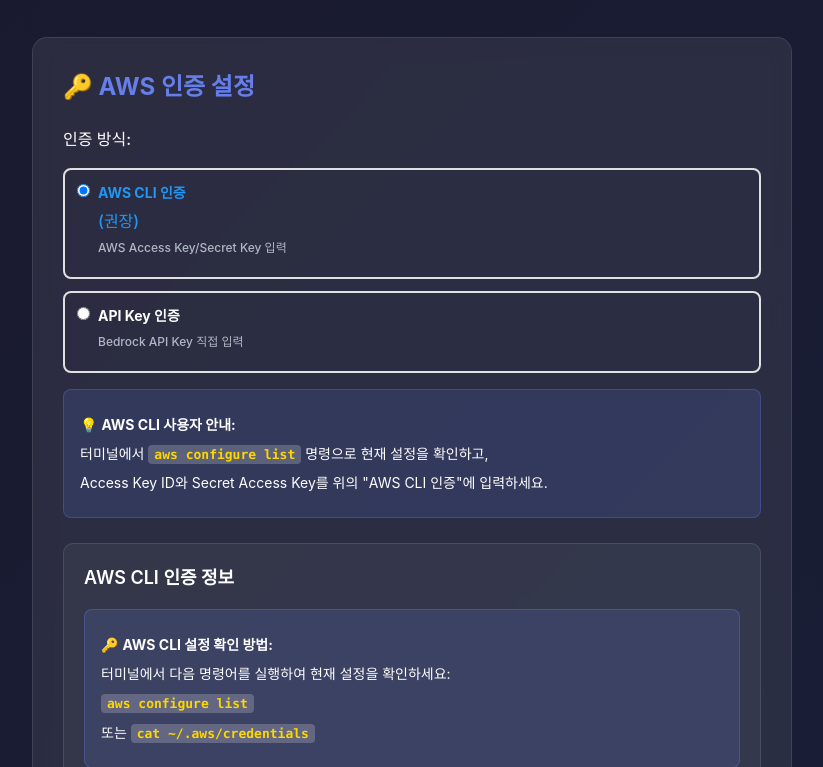
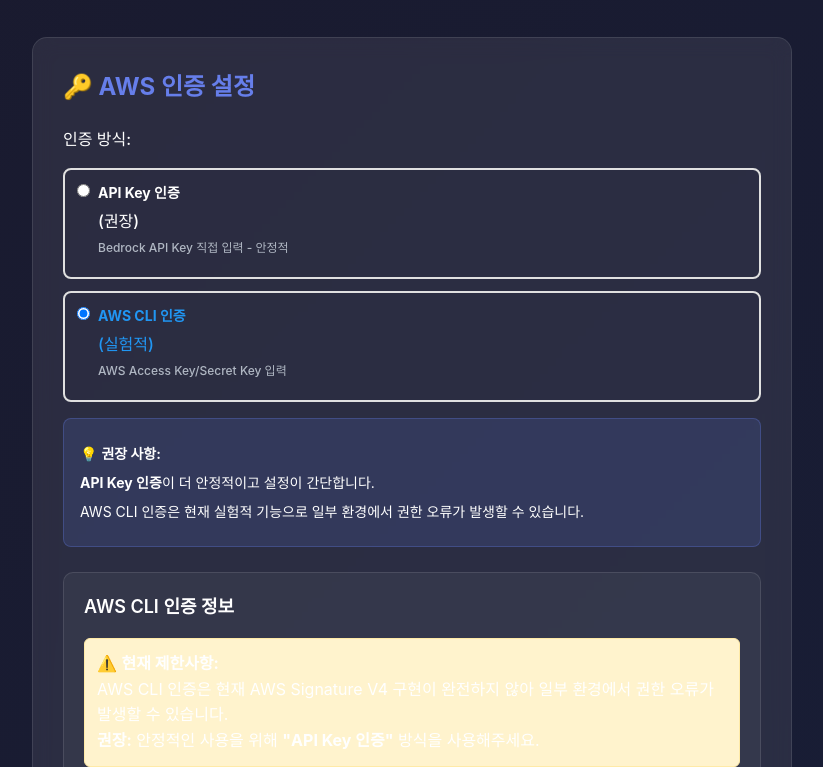
Before and after one commit to jesamkim/chrome-ai, a browser extension: page src/options/options.html in a window 1280 px wide. Shown: the part 185-952 px from the top of the page, without its empty margins (228-1051 px from the left). Drawn offline with Linux system fonts and the light colour scheme.

Commit message:
fix: AWS CLI 인증 제한사항 명시 및 API Key 인증 권장
⚠️ AWS CLI 인증 제한사항 명시:
- options.html에 AWS Signature V4 미구현 경고 메시지 추가
- 현재 AWS CLI 인증이 실험적 기능임을 명확히 표시
- 권한 오류 발생 가능성에 대한 사용자 안내

🎯 API Key 인증 권장:
- 인증 방식 선택에서 API Key 인증을 권장으로 변경
- AWS CLI 인증을 '실험적' 기능으로 분류
- 안정적인 사용을 위한 명확한 가이드 제공

🔧 오류 메시지 개선:
- BedrockClient에서 403 오류 시 인증 방식별 구분 처리
- AWS CLI 인증 실패 시 구체적인 해결 방안 제시
- AWS Auth Manager에서 더 상세한 경고 로그 출력

💡 사용자 경험 개선:
- 설정 페이지에서 경고 박스로 시각적 주의 환기
- 권장 인증 방식을 상단에 배치하여 우선 선택 유도
- 기술적 제약사항에 대한 투명한 정보 제공

🛡️ 기술적 배경:
- AWS Signature V4 완전 구현의 복잡성 인정
- Chrome Extension 환경에서의 암호화 제약사항
- API Key 인증의 단순성과 안정성 강조

📋 해결된 문제:
- Admin 권한임에도 IAM 권한 오류 발생하는 혼란 해소
- 사용자가 적절한 인증 방식을 선택할 수 있도록 안내
- 기술적 제약에 대한 명확한 커뮤니케이션

```diff
--- a/src/options/options.html
+++ b/src/options/options.html
@@ -23,30 +23,37 @@
                     <label>인증 방식:</label>
                     <div class="auth-method-selector">
                         <div class="auth-option">
-                            <input type="radio" id="authAWSCLI" name="authMethod" value="aws-cli">
-                            <label for="authAWSCLI">
-                                <strong>AWS CLI 인증</strong> (권장)
-                                <small>AWS Access Key/Secret Key 입력</small>
+                            <input type="radio" id="authAPIKey" name="authMethod" value="api-key">
+                            <label for="authAPIKey">
+                                <strong>API Key 인증</strong> (권장)
+                                <small>Bedrock API Key 직접 입력 - 안정적</small>
                             </label>
                         </div>
                         <div class="auth-option">
-                            <input type="radio" id="authAPIKey" name="authMethod" value="api-key">
-                            <label for="authAPIKey">
-                                <strong>API Key 인증</strong>
-                                <small>Bedrock API Key 직접 입력</small>
+                            <input type="radio" id="authAWSCLI" name="authMethod" value="aws-cli">
+                            <label for="authAWSCLI">
+                                <strong>AWS CLI 인증</strong> (실험적)
+                                <small>AWS Access Key/Secret Key 입력</small>
                             </label>
                         </div>
                     </div>
                     <div class="info-box">
-                        <p>💡 <strong>AWS CLI 사용자 안내:</strong></p>
-                        <p>터미널에서 <code>aws configure list</code> 명령으로 현재 설정을 확인하고,</p>
-                        <p>Access Key ID와 Secret Access Key를 위의 "AWS CLI 인증"에 입력하세요.</p>
+                        <p>💡 <strong>권장 사항:</strong></p>
+                        <p><strong>API Key 인증</strong>이 더 안정적이고 설정이 간단합니다.</p>
+                        <p>AWS CLI 인증은 현재 실험적 기능으로 일부 환경에서 권한 오류가 발생할 수 있습니다.</p>
                     </div>
                 </div>
 
                 <!-- AWS CLI 인증 설정 -->
                 <div id="awsCliSection" class="auth-section" style="display: none;">
                     <h3>AWS CLI 인증 정보</h3>
+
+                    <div class="warning-box" style="background-color: #fff3cd; border: 1px solid #ffeaa7; padding: 12px; border-radius: 6px; margin-bottom: 16px;">
+                        <p>⚠️ <strong>현재 제한사항:</strong></p>
+                        <p>AWS CLI 인증은 현재 AWS Signature V4 구현이 완전하지 않아 일부 환경에서 권한 오류가 발생할 수 있습니다.</p>
+                        <p><strong>권장:</strong> 안정적인 사용을 위해 <strong>"API Key 인증"</strong> 방식을 사용해주세요.</p>
+                    </div>
+
                     <div class="info-box">
                         <p>🔑 <strong>AWS CLI 설정 확인 방법:</strong></p>
                         <p>터미널에서 다음 명령어를 실행하여 현재 설정을 확인하세요:</p>
```
Also changed, not shown: src/background/aws-auth-manager.js (+12 -6 lines), src/background/bedrock-client.js (+8 -1 lines), README.md, img/chrome-ext-sc.png (added).
